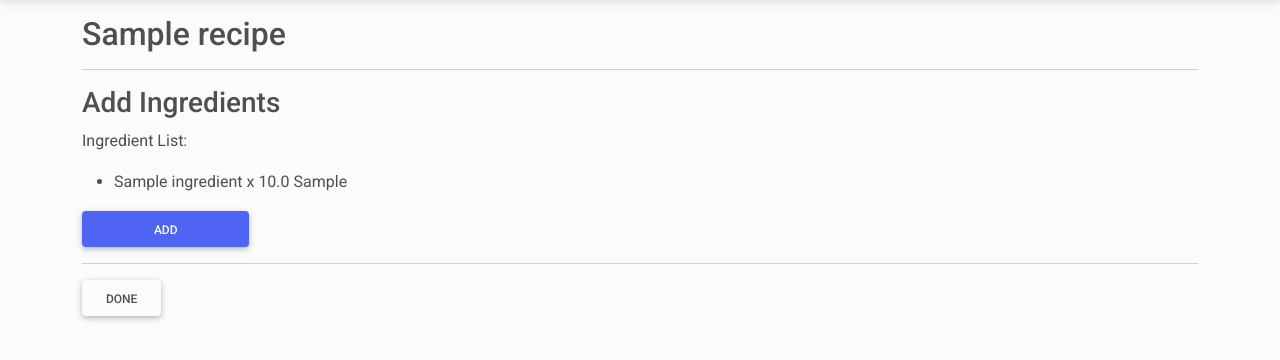
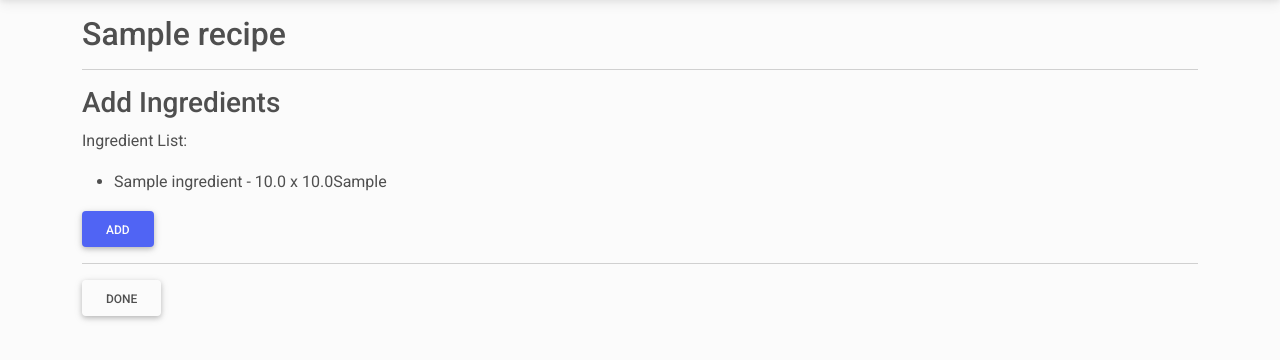
Before and after one commit to Boyan67/meal_plan, a Django app: page /create_recipe_step2/1 in a window 1280 px wide. Shown: the part 59-419 px from the top of the page. Run offline with Django 4.2, Linux system fonts and the light colour scheme; a user stored in the database is signed in; tables that the repository leaves empty hold one stand-in row (values such as "Sample post"); some libraries are stand-ins or nearby versions.

Commit message:
food serving size

```diff
--- a/food/templates/food/recipe/create_recipe_step2.html
+++ b/food/templates/food/recipe/create_recipe_step2.html
@@ -8,11 +8,11 @@
     <p>Ingredient List: </p>
     <ul>
     {% for ingredient in ingredients %}
-        <li>{{ ingredient.name }} x {{ ingredient.serving_amount }} {{ ingredient.unit }}</li>
+        <li>{{ ingredient.name }} - {{ ingredient.serving_amount }} x {{ ingredient.serving_amount }}{{ ingredient.unit }}</li>
     {% endfor %}
 
     </ul>
-    <a href="{% url 'search_ingredient' recipe.pk %}"><button class="btn" style="background-color: #5064f4; color: #fbfbfb; width: 15%">Add</button></a>
+    <a href="{% url 'search_ingredient' recipe.pk %}"><button class="btn" style="background-color: #5064f4; color: #fbfbfb">Add</button></a>
     <hr>
     <a href="{% url 'recipes' %}"><button class="btn btn">Done</button></a>
 </div>
```
